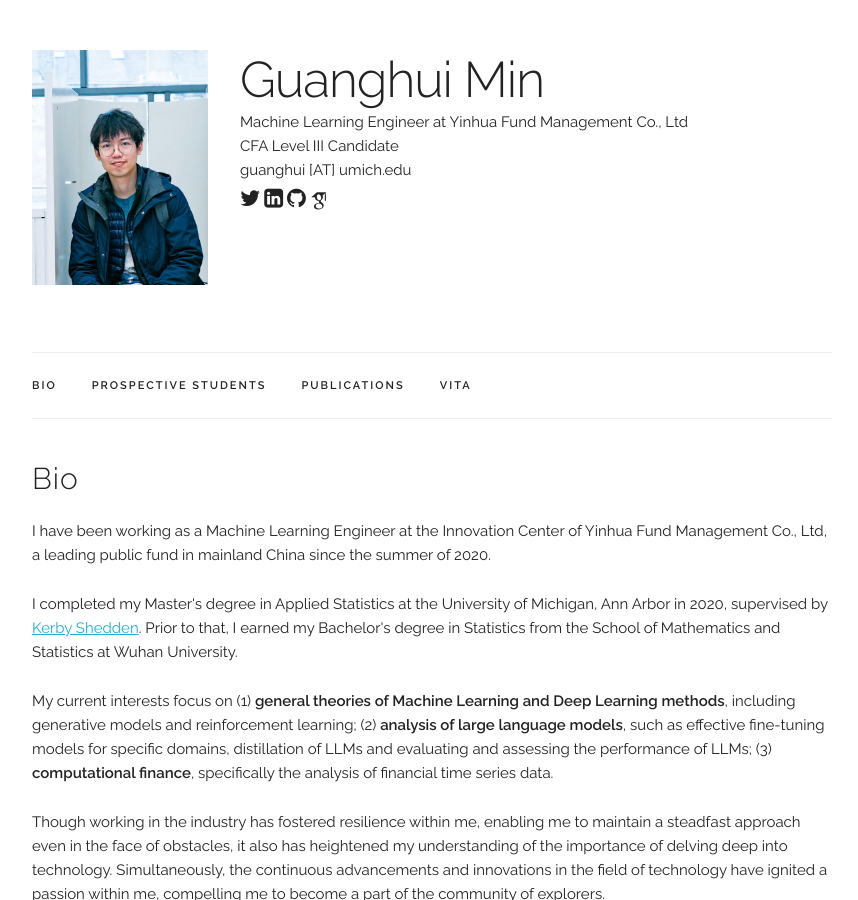
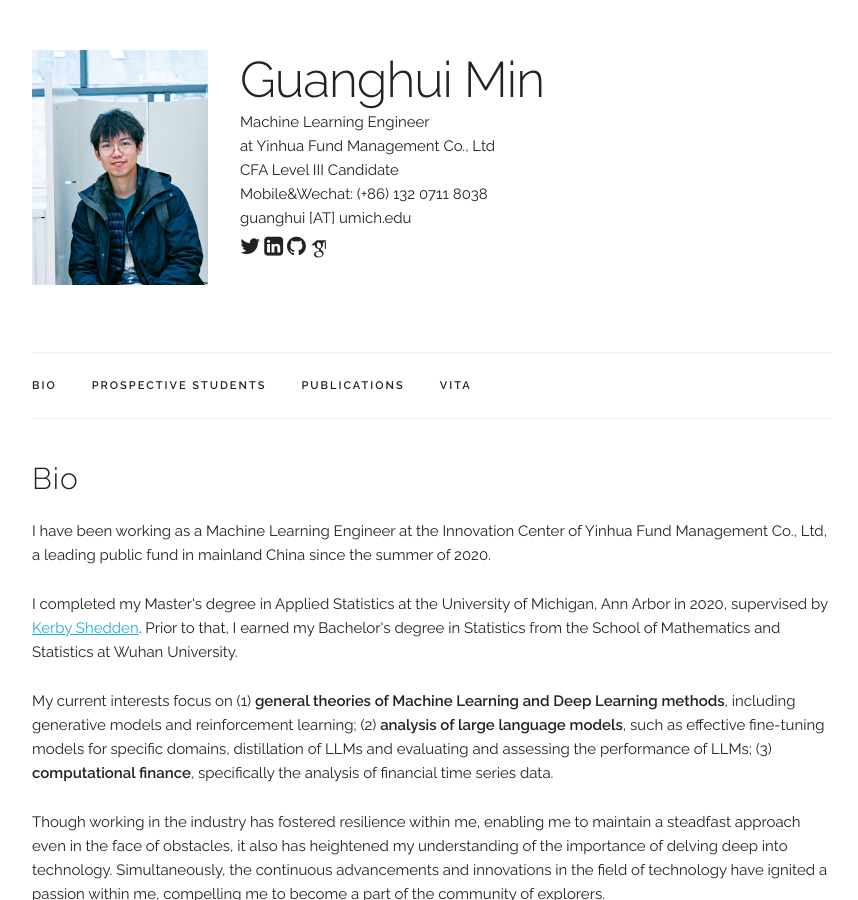
Before and after one commit to GuanghuiMin/GuanghuiMin.github.io, a Jekyll site: the page built from index.html, in a window 1280 px wide and 900 px high. Shown: the whole window, without its empty margins (208-1066 px from the left). Built offline with Jekyll 4.4.1, drawn with Linux system fonts in a browser that asks for light colours; some web fonts are replaced.

Commit message:
update some basic information

```diff
--- a/_data/main_info.yaml
+++ b/_data/main_info.yaml
@@ -1,5 +1,5 @@
 name: "Guanghui Min"
-title: "Machine Learning Engineer at Yinhua Fund Management Co., Ltd<br/> CFA Level III Candidate"
+title: "Machine Learning Engineer<br/>at Yinhua Fund Management Co., Ltd<br/> CFA Level III Candidate<br/>Mobile&Wechat: (+86) 132 0711 8038"
 email: "guanghui [AT] umich.edu"
 profile_pic: "/assets/profile-pics/GM.jpg"
 #twitter: ""
```
